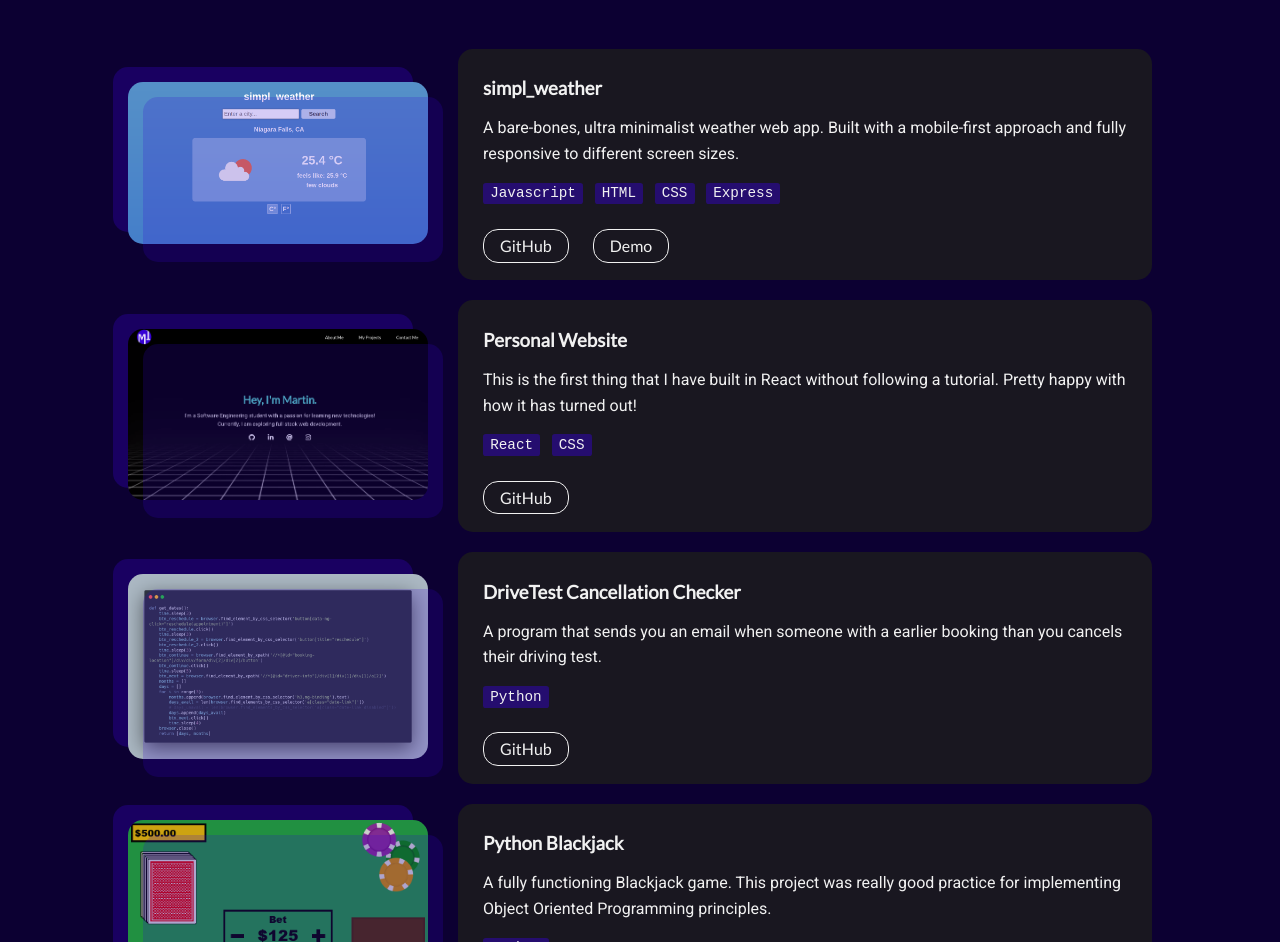
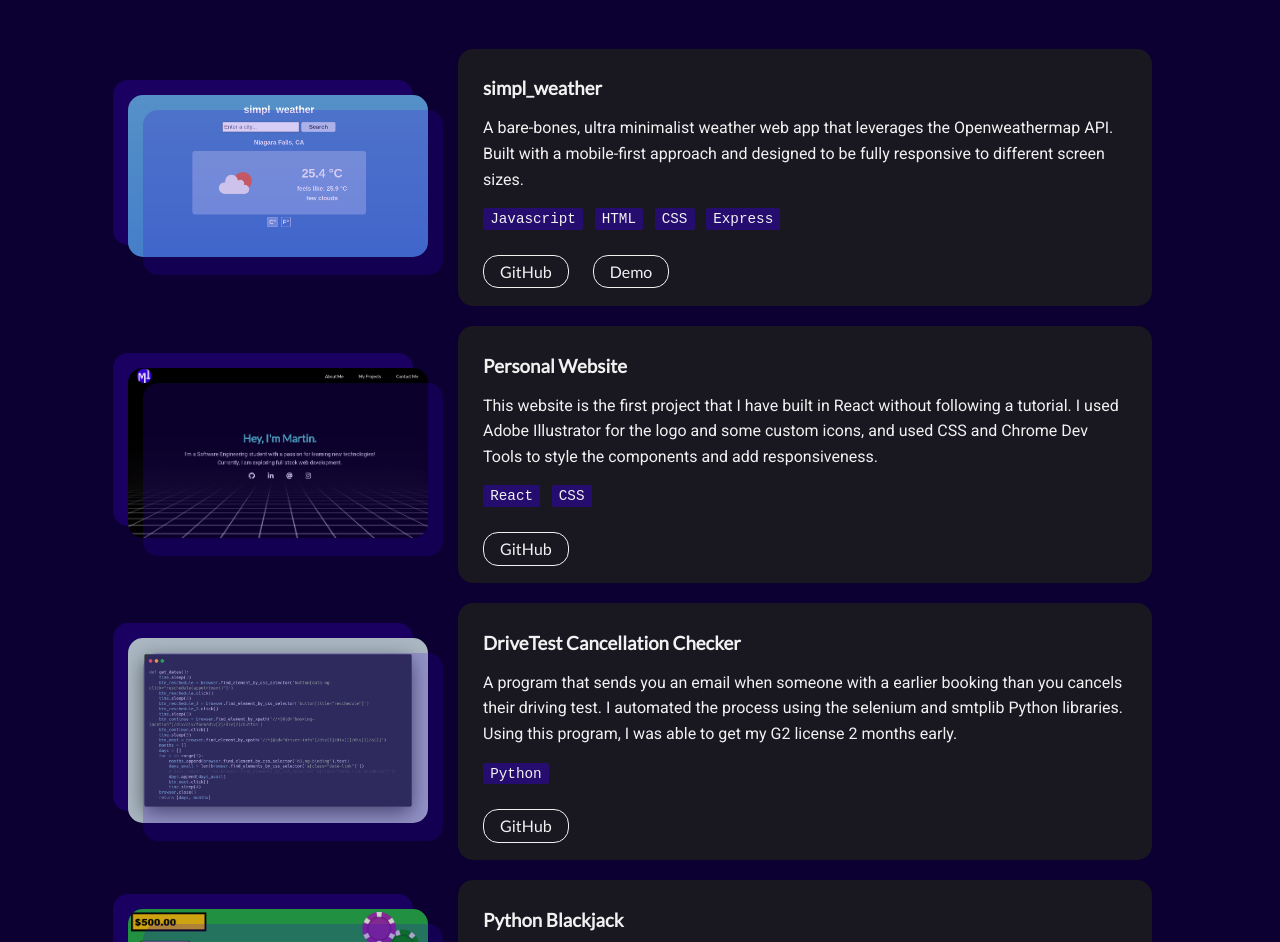
Before and after one commit to martinivnv/personal-site, a React (Create React App) app: page / in a window 1280 px wide. Shown: the part 1610-2552 px from the top of the page. Built offline with nearby package versions, Linux system fonts and the light colour scheme.

Commit message:
Tweaked some of the project descriptions

```diff
--- a/src/Projects.js
+++ b/src/Projects.js
@@ -10,7 +10,7 @@ const Projects = () => {
 	const projects = [
 		{
 			name: "simpl_weather",
-			desc: "A bare-bones, ultra minimalist weather web app. Built with a mobile-first approach and fully responsive to different screen sizes.",
+			desc: "A bare-bones, ultra minimalist weather web app that leverages the Openweathermap API. Built with a mobile-first approach and designed to be fully responsive to different screen sizes.",
 			stack: ["Javascript", "HTML", "CSS", "Express"],
 			github: "https://github.com/martinivnv/simpl-weather",
 			demo: "http://simpl-weather.herokuapp.com/",
@@ -18,7 +18,7 @@ const Projects = () => {
 		},
 		{
 			name: "Personal Website",
-			desc: "This is the first thing that I have built in React without following a tutorial. Pretty happy with how it has turned out!",
+			desc: "This website is the first project that I have built in React without following a tutorial. I used Adobe Illustrator for the logo and some custom icons, and used CSS and Chrome Dev Tools to style the components and add responsiveness.",
 			stack: ["React", "CSS"],
 			github: "https://github.com/martinivnv/personal-site",
 			demo: "",
@@ -26,7 +26,7 @@ const Projects = () => {
 		},
 		{
 			name: "DriveTest Cancellation Checker",
-			desc: "A program that sends you an email when someone with a earlier booking than you cancels their driving test.",
+			desc: "A program that sends you an email when someone with a earlier booking than you cancels their driving test. I automated the process using the selenium and smtplib Python libraries. Using this program, I was able to get my G2 license 2 months early.",
 			stack: ["Python"],
 			github: "https://github.com/martinivnv/drivetest-cancellation-checker",
 			demo: "",
@@ -34,7 +34,7 @@ const Projects = () => {
 		},
 		{
 			name: "Python Blackjack",
-			desc: "A fully functioning Blackjack game. This project was really good practice for implementing Object Oriented Programming principles.",
+			desc: "A fully functioning Blackjack game built using the pygame Python library. In creating this program, I learned a lot about and relied heavily on Object Oriented Programming principles.",
 			stack: ["Python"],
 			github: "https://github.com/martinivnv/python-blackjack",
 			demo: "",
```
